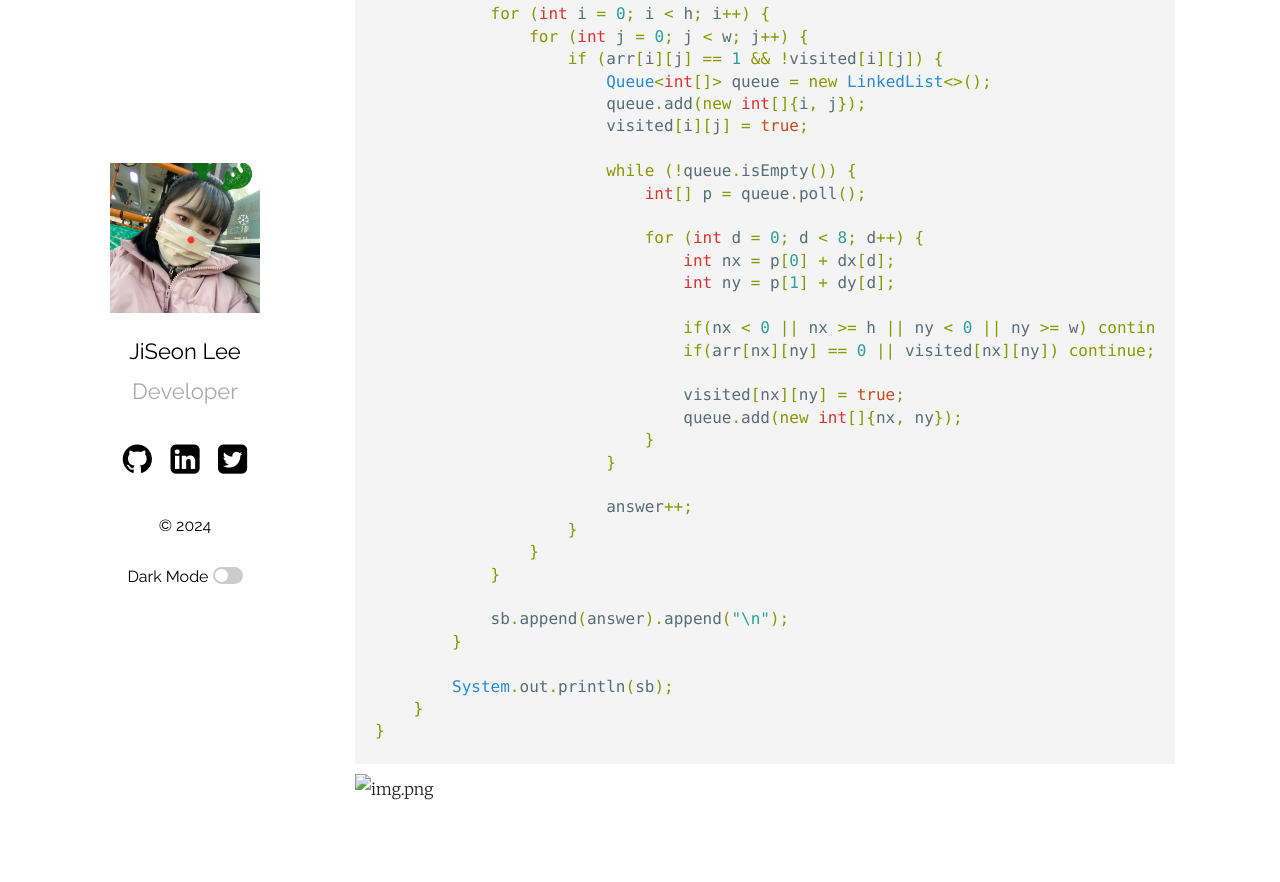
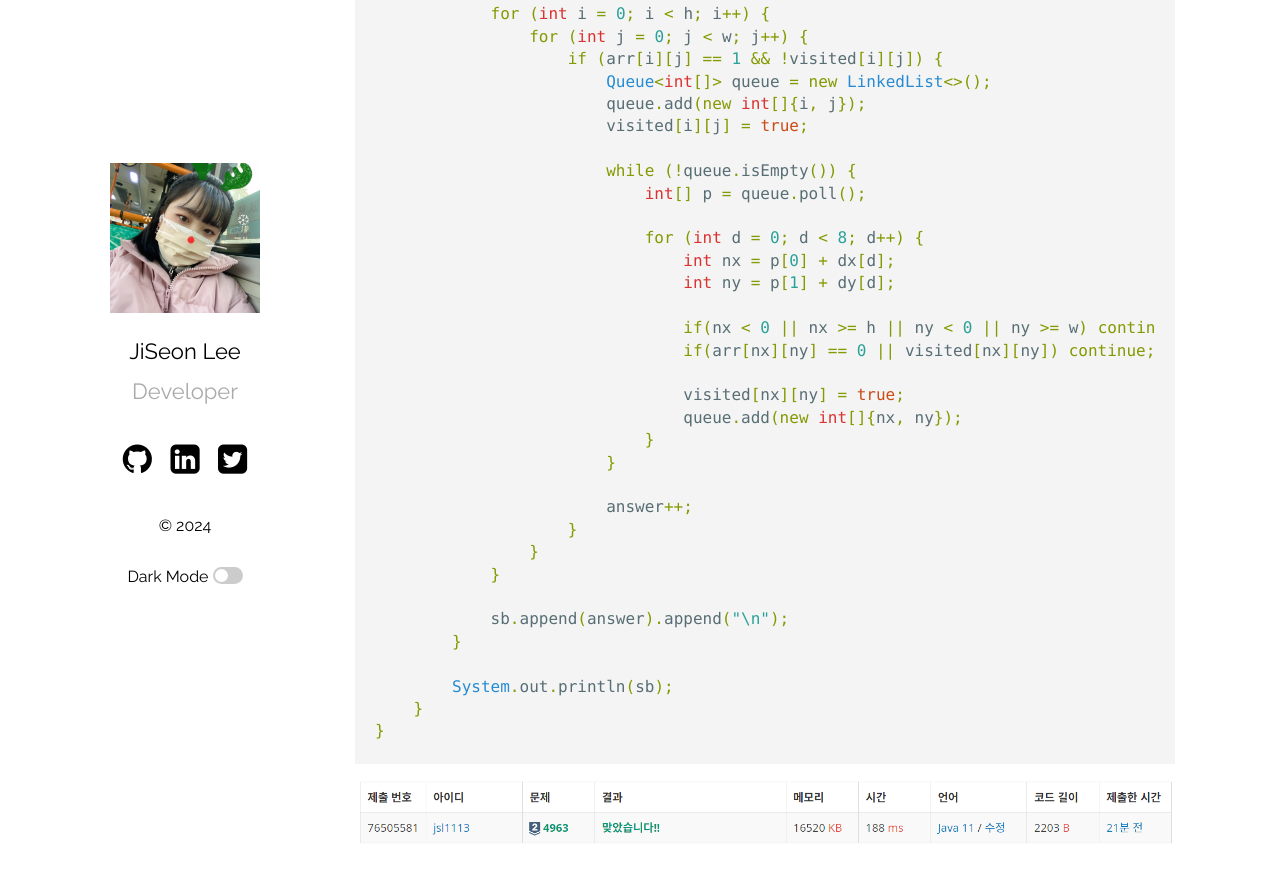
Before and after one commit to jsl1113/gitblog, a Jekyll site: the page built from _posts/2024-04-07-B4963.markdown, in a window 1280 px wide and 900 px high, scrolled down 940 px. Shown: the top 882 px of the window. Built offline with Jekyll 4.4.1, drawn with Linux system fonts in a browser that asks for light colours; before the commit the page ends 1789 px from its top, so only the background shows below that.

Commit message:
modify img

````diff
--- a/_posts/2024-04-07-B4963.markdown
+++ b/_posts/2024-04-07-B4963.markdown
@@ -76,4 +76,4 @@ public class B4963_섬의개수 {
 }
 ```
 
-![img.png](img.png)
+![img.png](https://github.com/jsl1113/gitblog/blob/main/assets/img.png)
````
